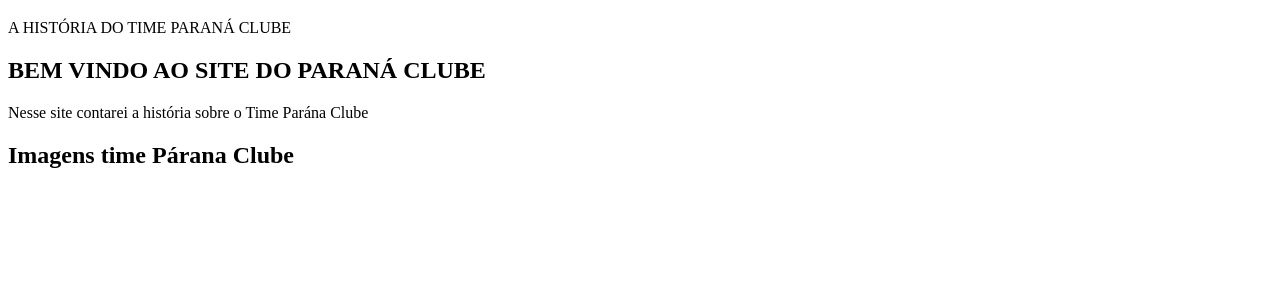
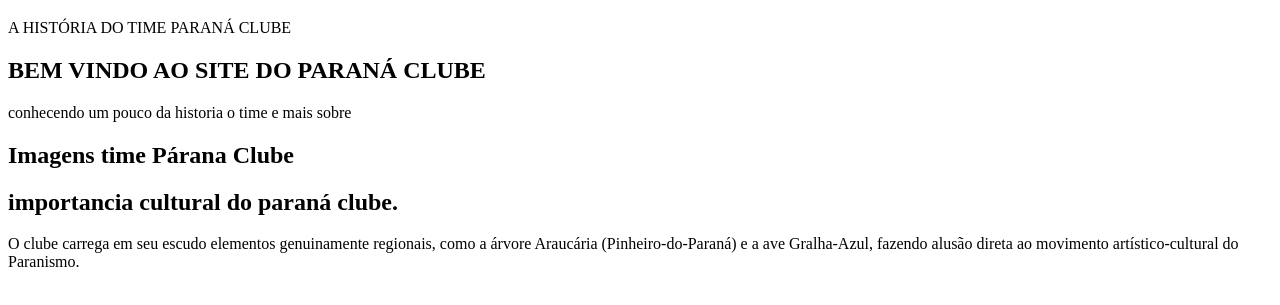
Before and after one commit to victorcardosoferraz-collab/tarefa.ed.digital, a plain HTML site: page index.html in a window 1280 px wide. Shown: the part 61-366 px from the top of the page. Drawn offline with Linux system fonts and the light colour scheme.

Commit message:
atualizei o codigo

```diff
--- a/index.html
+++ b/index.html
@@ -1,11 +1,13 @@
 <!DOCTYPE html>
 <html lang="pt-br">
+
 <head>
     <meta charset="UTF-8">
     <meta name="viewport" content="width=device-width, initial-scale=1.0">
     <title>ed digital</title>
     <link rel="stylesheet" href="style.css">
 </head>
+
 <body>
     <header>
         <h1>Paraná Clube</h1>
@@ -14,11 +16,21 @@
     <main>
         <section>
             <h2>BEM VINDO AO SITE DO PARANÁ CLUBE</h2>
-            <p>Nesse site contarei a história sobre o Time Parána Clube </p>
+            <p>conhecendo um pouco da historia o time e mais sobre </p>
         </section>
         <section>
             <h2>Imagens time Párana Clube</h2>
+            <p>
+
+            </p>
+        </section>
+        <section>
+            <h2> importancia cultural do paraná clube.</h2>
+            <p> O clube carrega em seu escudo elementos genuinamente regionais, como a árvore Araucária
+                (Pinheiro-do-Paraná) e a ave Gralha-Azul, fazendo alusão direta ao movimento artístico-cultural do
+                Paranismo.</p>
         </section>
     </main>
 </body>
+
 </html>
```
